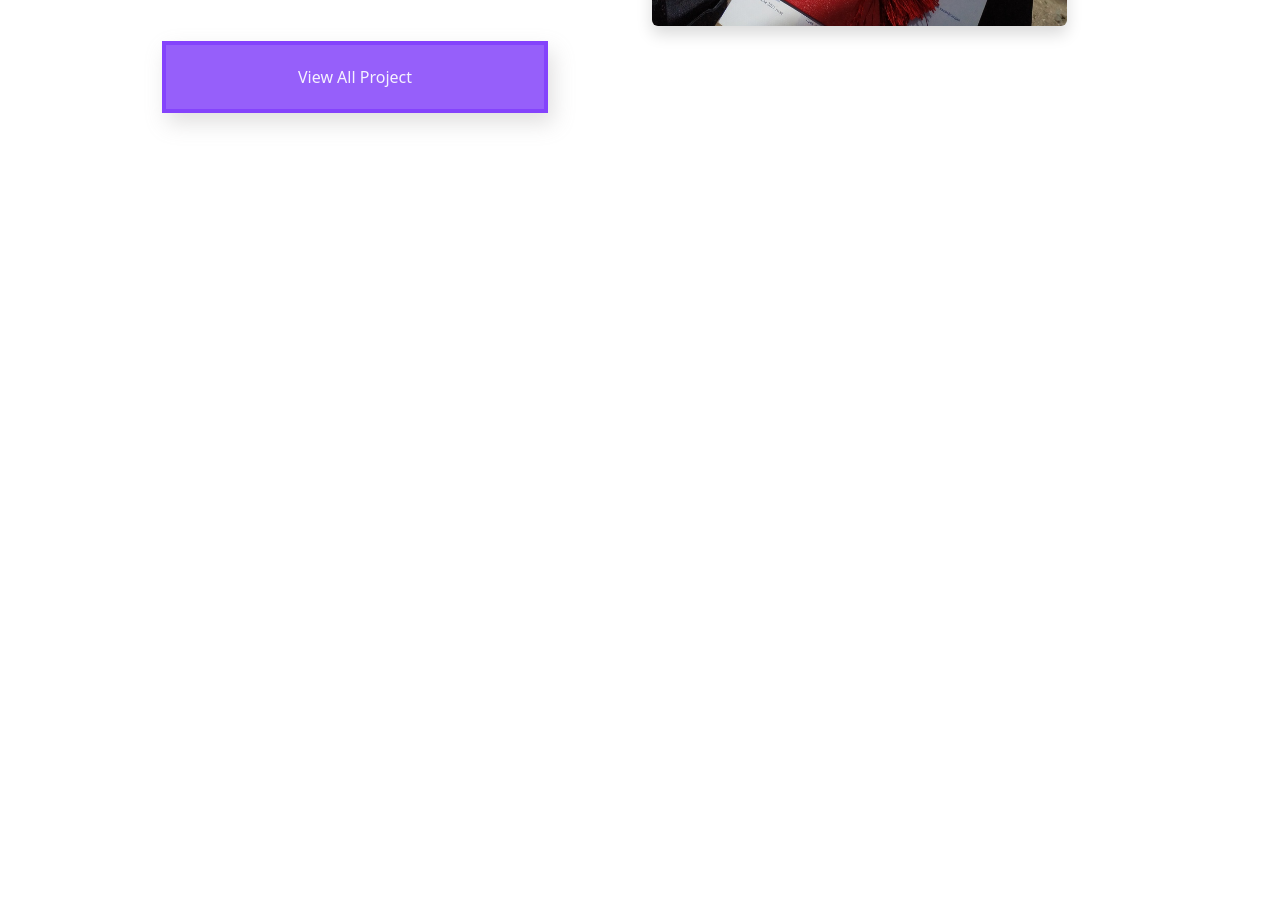
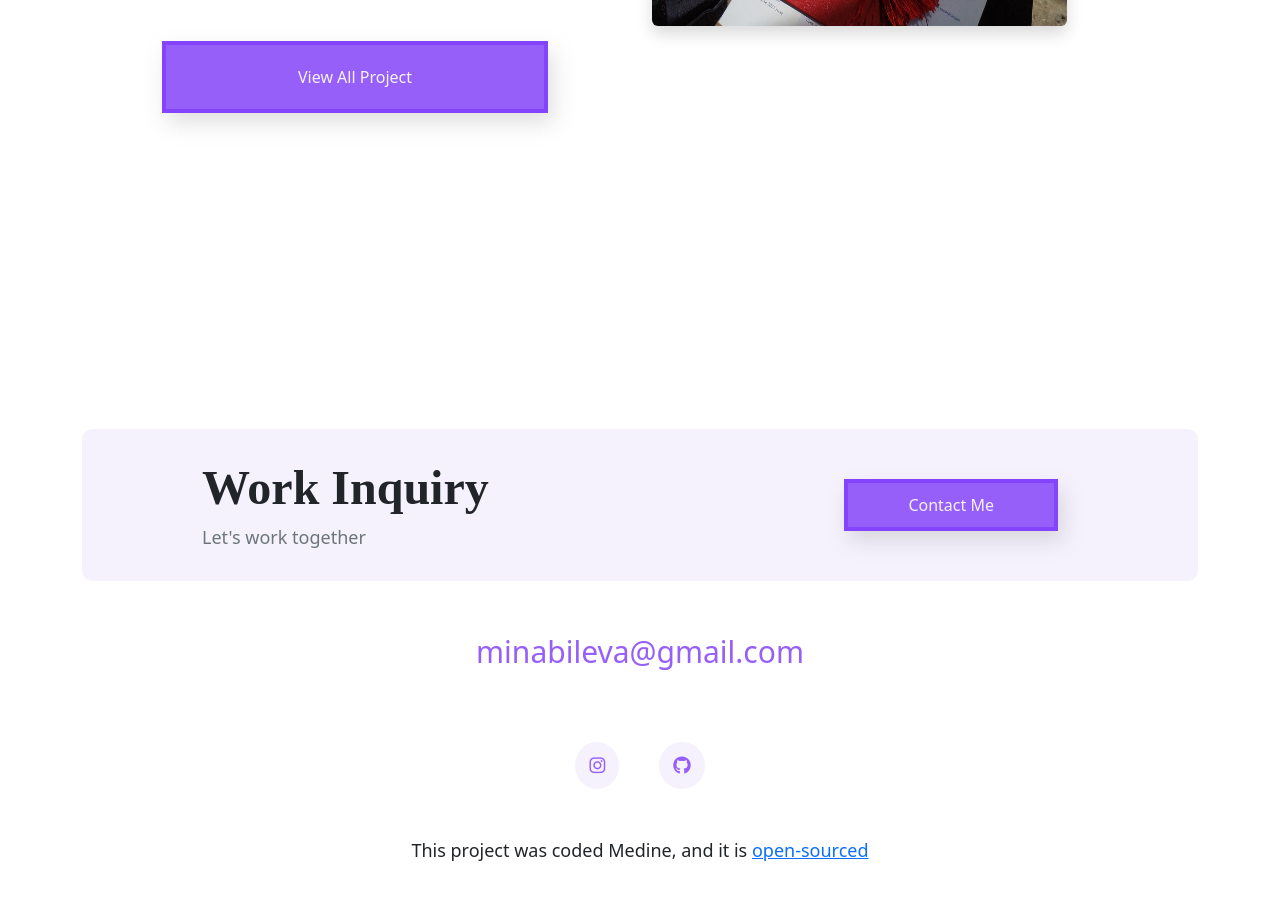
Before and after one commit to immdin/portfolio-project, a plain HTML site: page aboutme.html in a window 1280 px wide. Shown: the part 787-1687 px from the top of the page. Before the commit the page ends 1156 px from the top, so only its background shows below. Drawn offline with nearby package versions, Linux system fonts and the light colour scheme.

Commit message:
Update aboutme.html

```diff
--- a/aboutme.html
+++ b/aboutme.html
@@ -75,10 +75,36 @@
                 <img src="images/medine.jpg" alt="Medine Minabileva photo" class="photo img-fluid rounded shadow" />
             </div>
         </div>
+
     </div>
+    <footer class="container">
+        <div class="contact-box d-flex justify-content-between mb-5 d-none d-md-flex">
+            <div>
+                <h4>
+                    Work Inquiry
+                </h4>
+                <p class="text-muted">Let's work together</p>
+            </div>
+            <div>
+                <a href="contact.html" class="links" title="Contact Medine">Contact me</a>
+            </div>
+        </div>
+        <div class="d-flex justify-content-center mb-5">
+            <a href="mailto:minabileva@gmail.com" class="email" title="Email Medine">
+                minabileva@gmail.com </a>
+        </div>
+        <div class="social-links d-flex justify-content-center mb-5">
+            <a href="https://www.instagram.com/dindiiiiin/" target="_blank" title="Instagram Account">
+                <i class="fa-brands fa-instagram"></i> </a>
+            <a href="https://github.com/immdin" target="_blank" title="GitHub Profile">
+                <i class="fa-brands fa-github"></i></a>
+        </div>
+        <p class="text-center mt-5">
+            This project was coded Medine, and it is <a href="https://github.com/immdin/portfolio-project"
+                target="_blank">open-sourced</a>
+        </p>
 
-
-
+    </footer>
 
 </body>
 
```
